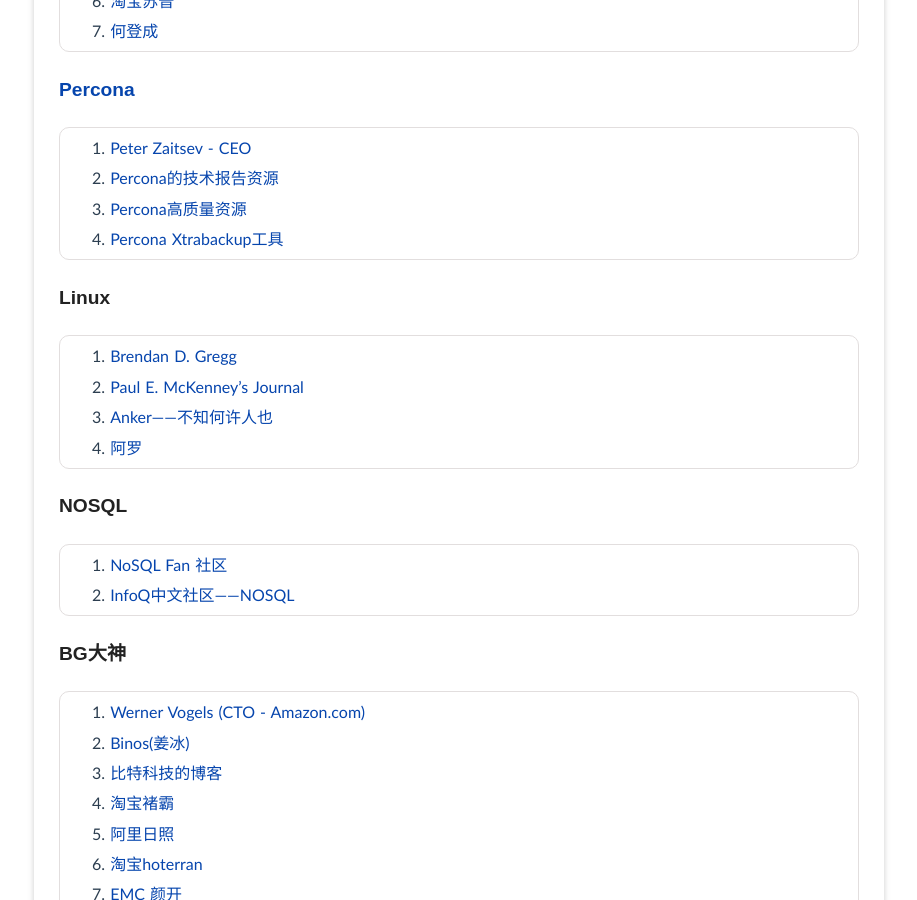
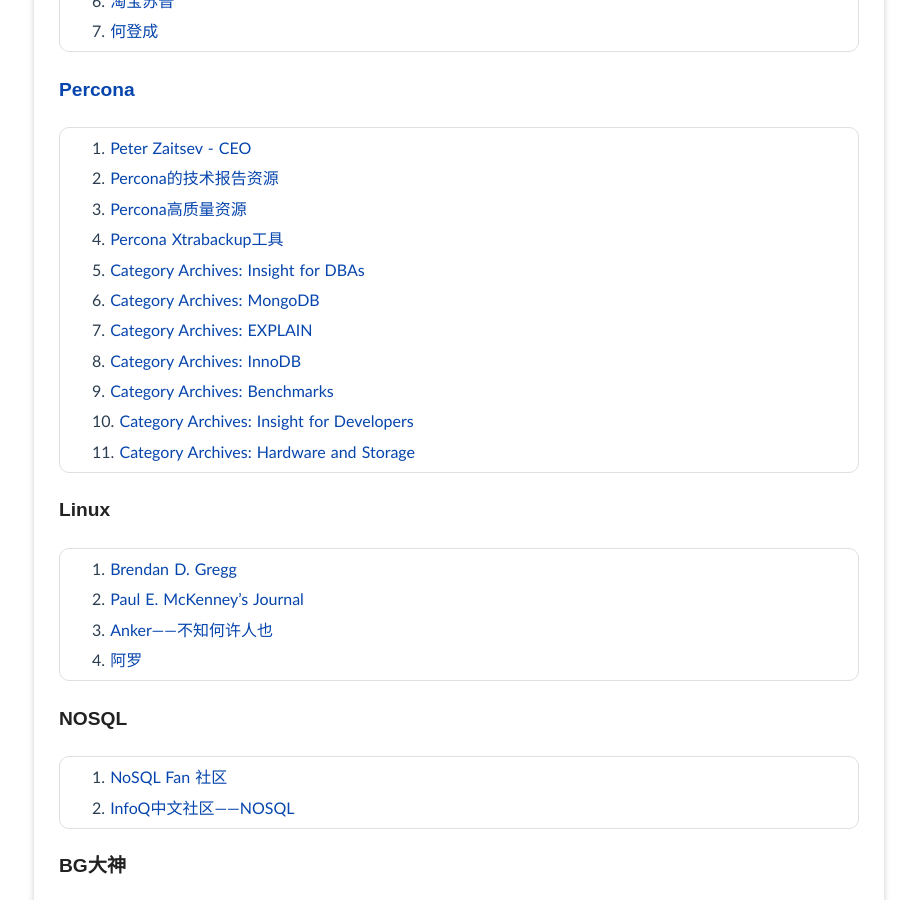
Before and after one commit to jzoe/post, a Jekyll site: the page built from links/index.md, in a window 1280 px wide and 900 px high, scrolled down 850 px. Shown: the whole window, without its empty margins (181-1098 px from the left). Built offline with Jekyll 4.4.1, drawn with Linux system fonts in a browser that asks for light colours; Markdown is read by kramdown in place of the engine named in the settings; comment, search, counter and statistics services are not loaded.

Commit message:
add Percona blog category for links

```diff
--- a/links/index.md
+++ b/links/index.md
@@ -33,13 +33,19 @@
 6. [淘宝苏普](http://www.orczhou.com/ "Taobao的MySQL DBA")
 7. [何登成](http://hedengcheng.com/ "网商路MySQL大神")
 
-###[Percona](https://www.percona.com/blog/ "Percona 官方博客")
+###[Percona](https://www.percona.com/blog/ "Percona 官方博客传送门")
 
 1. [Peter Zaitsev - CEO](https://www.percona.com/blog/author/admin/ "Percona CEO, 《高性能MySQL》作者之一，膜拜吧")
 2. [Percona的技术报告资源](https://www.percona.com/resources/technical-presentations)
 3. [Percona高质量资源](https://www.percona.com/resources "技术报告、eBook等")
 4. [Percona Xtrabackup工具](https://www.percona.com/software/mysql-database/percona-xtrabackup "开源热备份工具")
-
+5. [Category Archives: Insight for DBAs](https://www.percona.com/blog/category/dba-insight/ "如题。。Percona博客中DBA专题")
+6. [Category Archives: MongoDB](https://www.percona.com/blog/category/mongodb/ "Percona的MongoDB专题")
+7. [Category Archives: EXPLAIN](https://www.percona.com/blog/category/explain-2/ "查询解析器专题")
+8. [Category Archives: InnoDB](https://www.percona.com/blog/category/innodb/ "innodb专题")
+9. [Category Archives: Benchmarks](https://www.percona.com/blog/category/benchmarks/ "基准测试专题")
+10. [Category Archives: Insight for Developers](https://www.percona.com/blog/category/developer-insight/ "开发者专题")
+11. [Category Archives: Hardware and Storage](https://www.percona.com/blog/category/hardware-storage/ "硬件与存储专题")
 
 ###Linux
 
```
